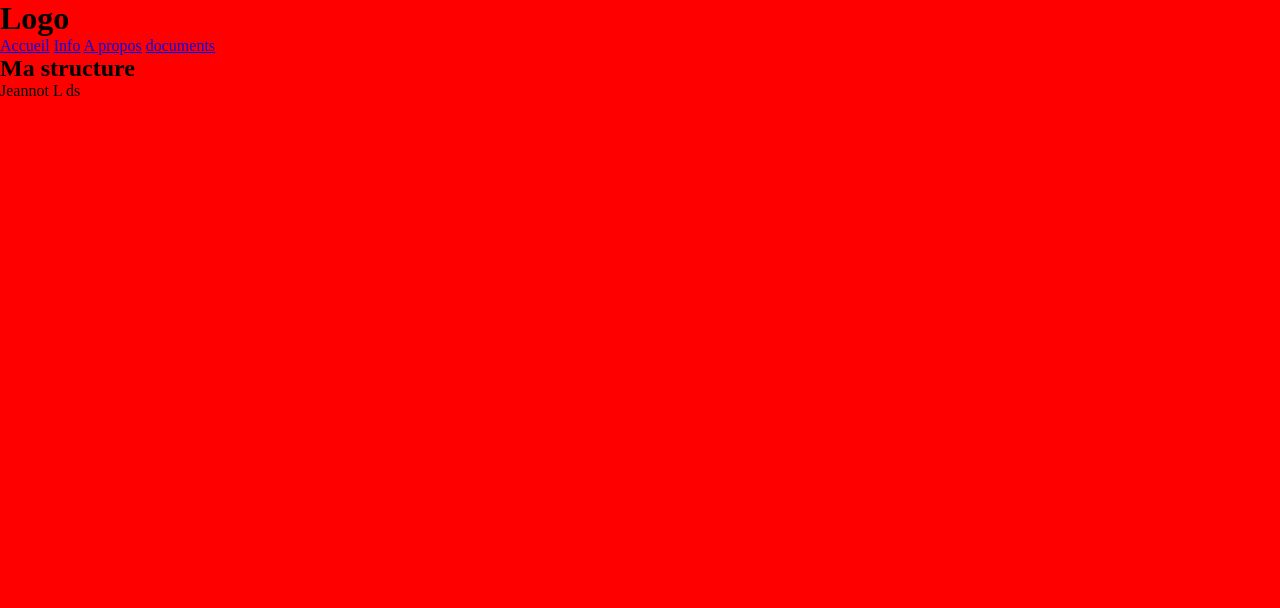
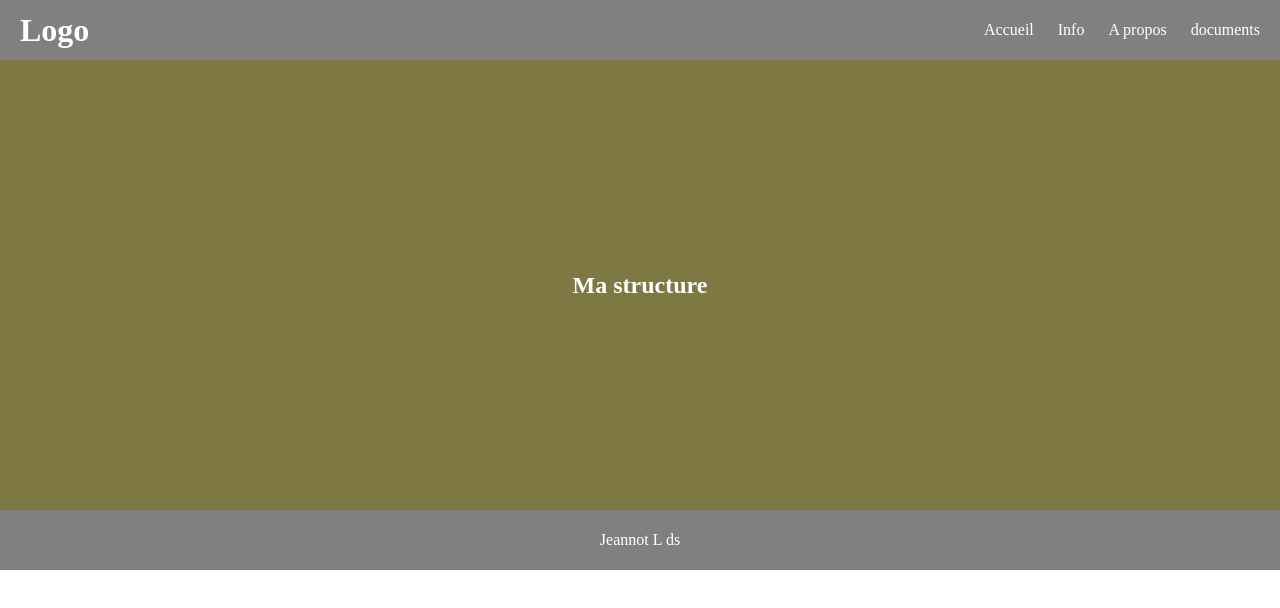
Before and after one commit to jeannotds/openclassroom, a plain HTML site: page index.html in a window 1280 px wide. Drawn offline with Linux system fonts and the light colour scheme.

Commit message:
ajout des elevents html et css

```diff
--- a/index.html
+++ b/index.html
@@ -8,20 +8,20 @@
     <link rel="stylesheet" href="style.css">
 </head>
 <body>
-    <header>
-        <h1>Logo</h1>
-        <nav>
+    <header class="header">
+        <h1 class="logo">Logo</h1>
+        <nav class="nav">
             <a href="#">Accueil</a>
             <a href="#">Info</a>
             <a href="#">A propos</a>
             <a href="#">documents</a>
         </nav>
     </header>
-    <main>
+    <main class="corps">
         <h2>Ma structure</h2>
     </main>
-    <footer>
-        Jeannot L ds
+    <footer class="footer">
+        <p>Jeannot L ds</p>
     </footer>
 </body>
 </html>
--- a/style.css
+++ b/style.css
@@ -1,5 +1,36 @@
 *{
-    background-color: red;
     margin: 0;
     padding: 0;
 }
+.header{
+    background: gray;
+    height: 60px;
+    color: white;
+    display: flex;
+    flex-direction: row;
+    justify-content: space-between;
+    align-items: center;
+    padding: 0 20px;
+}
+.nav a{
+    color: white;
+    text-decoration: none;
+    padding-left: 20px;
+}
+.corps{
+    display: flex;
+    text-align: center;
+    align-items: center;
+    height: 450px;
+    justify-content: center;
+    background-color: rgb(126, 120, 67);
+    color: white;
+}
+.footer{
+    background-color: gray;
+    height: 60px;
+    color: white;
+    display: flex;
+    align-items: center;
+    justify-content: center;
+}
```
